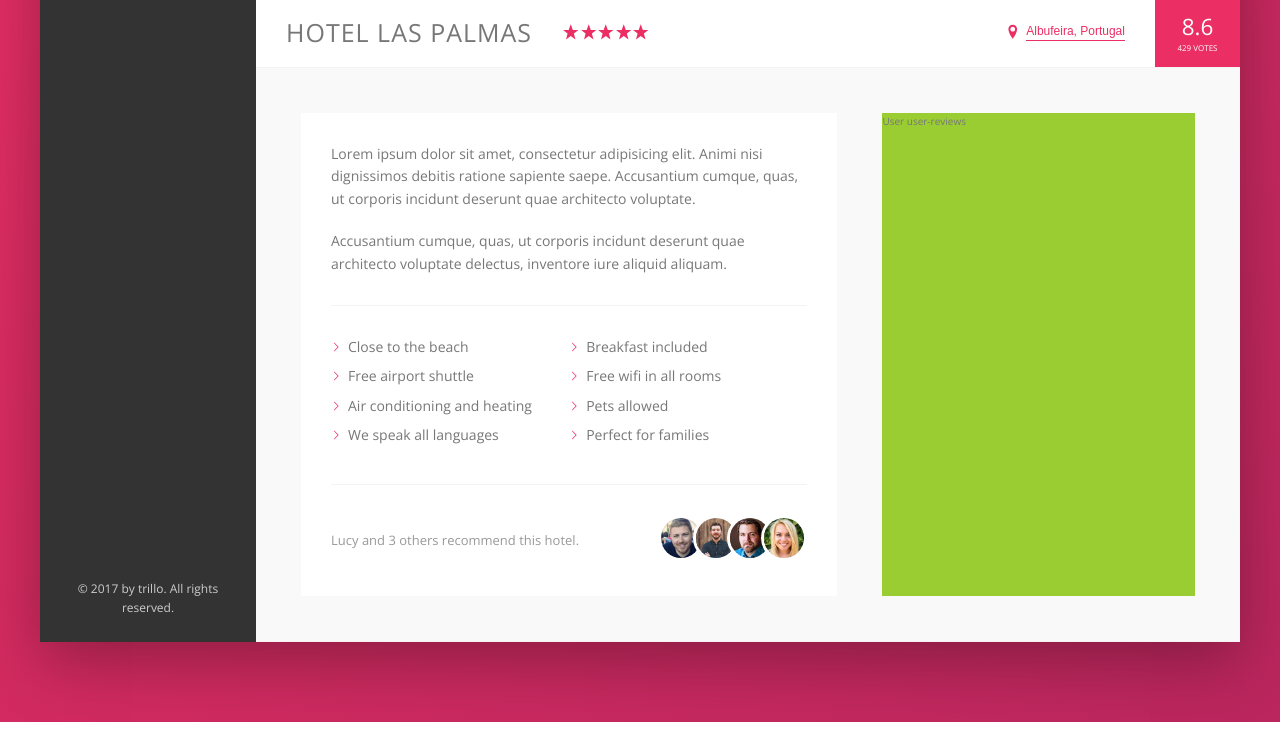
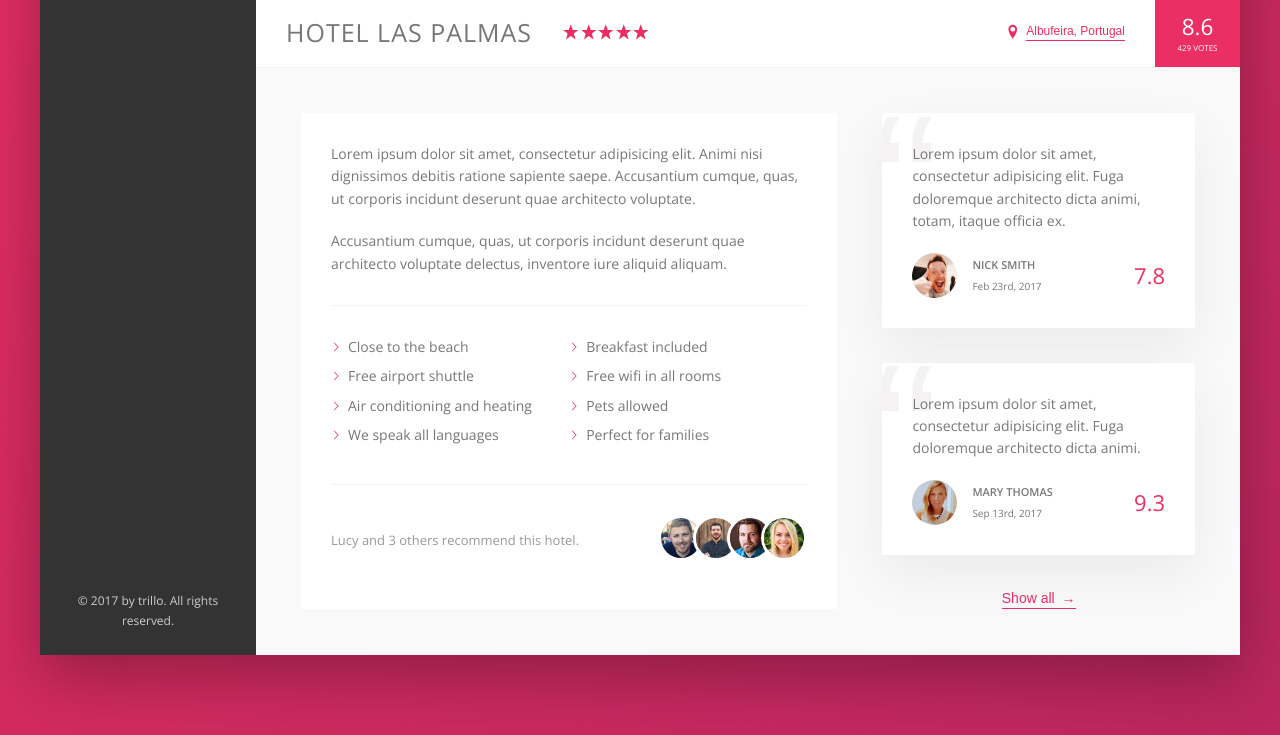
Before and after one commit to IngaGd/Trillo-CSS, a website: page index.html in a window 1280 px wide. Shown: the part 538-1273 px from the top of the page. Drawn offline with nearby package versions, Linux system fonts and the light colour scheme.

Commit message:
reviews styling

```diff
--- a/index.html
+++ b/index.html
@@ -155,7 +155,31 @@
                             </div>
                         </div>
                     </div>
-                    <div class="user-reviews">User user-reviews</div>
+                    <div class="user-reviews">
+                        <figure class="review">
+                            <blockquote class="review__text">Lorem ipsum dolor sit amet, consectetur adipisicing elit. Fuga doloremque architecto dicta animi, totam, itaque officia ex.</blockquote>
+                            <figcaption class="review__user">
+                                <img src="img/user-1.jpg" alt="User 1" class="review__photo">
+                                <div class="review__user-box">
+                                    <p class="review__user-name">Nick Smith</p>
+                                    <p class="review__user-date">Feb 23rd, 2017</p>
+                                </div>
+                                <div class="review__rating">7.8</div>
+                            </figcaption>
+                        </figure>
+                        <figure class="review">
+                            <blockquote class="review__text">Lorem ipsum dolor sit amet, consectetur adipisicing elit. Fuga doloremque architecto dicta animi.</blockquote>
+                            <figcaption class="review__user">
+                                <img src="img/user-2.jpg" alt="User 2" class="review__photo">
+                                <div class="review__user-box">
+                                    <p class="review__user-name">Mary Thomas</p>
+                                    <p class="review__user-date">Sep 13rd, 2017</p>
+                                </div>
+                                <div class="review__rating">9.3</div>
+                            </figcaption>
+                        </figure>
+                        <button class="btn-inline">Show all <span>&rarr;</span> </button>
+                    </div>
                 </div>
             </main>
         </div>
--- a/sass/_components.scss
+++ b/sass/_components.scss
@@ -236,8 +236,15 @@
     background-color: transparent;
     cursor: pointer;
     transition: all 0.2s;
+    & span {
+        margin-left: 3px;
+    }
     &:hover {
         color: var(--color-grey-dark-1);
+        span {
+            margin-left: 8px;
+            transition: margin-left 0.2s;
+        }
     }
     &:focus {
         outline: none;
@@ -323,3 +330,58 @@
     &__friends {
     }
 }
+
+///////////////////////////////////
+/// REVIEWS
+.review {
+    background-color: #fff;
+    box-shadow: var(--shadow-light);
+    padding: 3rem;
+    margin-bottom: 3.5rem;
+    position: relative;
+    overflow: hidden;
+    &__text {
+        margin-bottom: 2rem;
+        z-index: 2;
+        position: relative;
+    }
+    &__user {
+        display: flex;
+        align-items: center;
+    }
+    &__photo {
+        height: 4.5rem;
+        width: 4.5rem;
+        border-radius: 50%;
+        margin-right: 1.5rem;
+    }
+    &__user-box {
+        margin-right: auto;
+    }
+    &__user-name {
+        font-size: 1.1rem;
+        font-weight: 600;
+        text-transform: uppercase;
+        margin-bottom: 0.4rem;
+    }
+    &__user-date {
+        font-size: 1rem;
+        color: var(--color-grey-dark-4);
+    }
+    &__rating {
+        color: var(--color-primary);
+        font-size: 2.2rem;
+        font-weight: 300;
+    }
+    &::before {
+        content: '\201C';
+        position: absolute;
+        top: -2.75rem;
+        left: -1rem;
+        line-height: 1;
+        font-size: 20rem;
+        color: var(--color-grey-light-2);
+        font-family: sans-serif;
+        z-index: 1;
+    }
+}
--- a/sass/_layout.scss
+++ b/sass/_layout.scss
@@ -29,13 +29,13 @@
     flex: 1; //grow as much as can
 }
 .detail {
+    font-size: 1.4rem;
     display: flex;
     padding: 4.5rem;
     background-color: var(--color-grey-light-1);
     border-bottom: var(--line);
 }
 .description {
-    font-size: 1.4rem;
     background-color: #fff;
     box-shadow: var(--shadow-ligh);
     padding: 3rem;
@@ -43,6 +43,8 @@
     margin-right: 4.5rem;
 }
 .user-reviews {
-    background-color: yellowgreen;
     flex: 1;
+    display: flex;
+    flex-direction: column;
+    align-items: center;
 }
```
Also changed, not shown: css/style.css.
